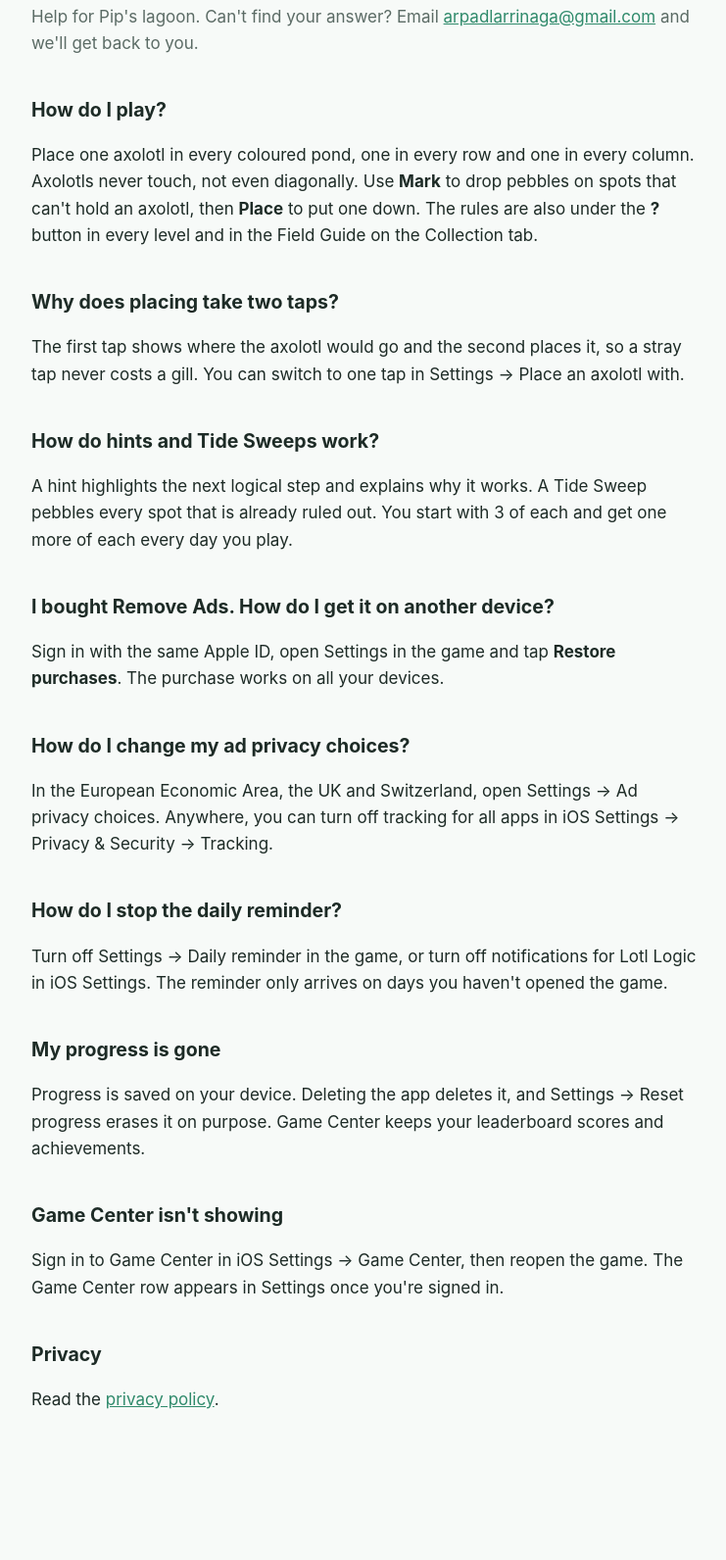
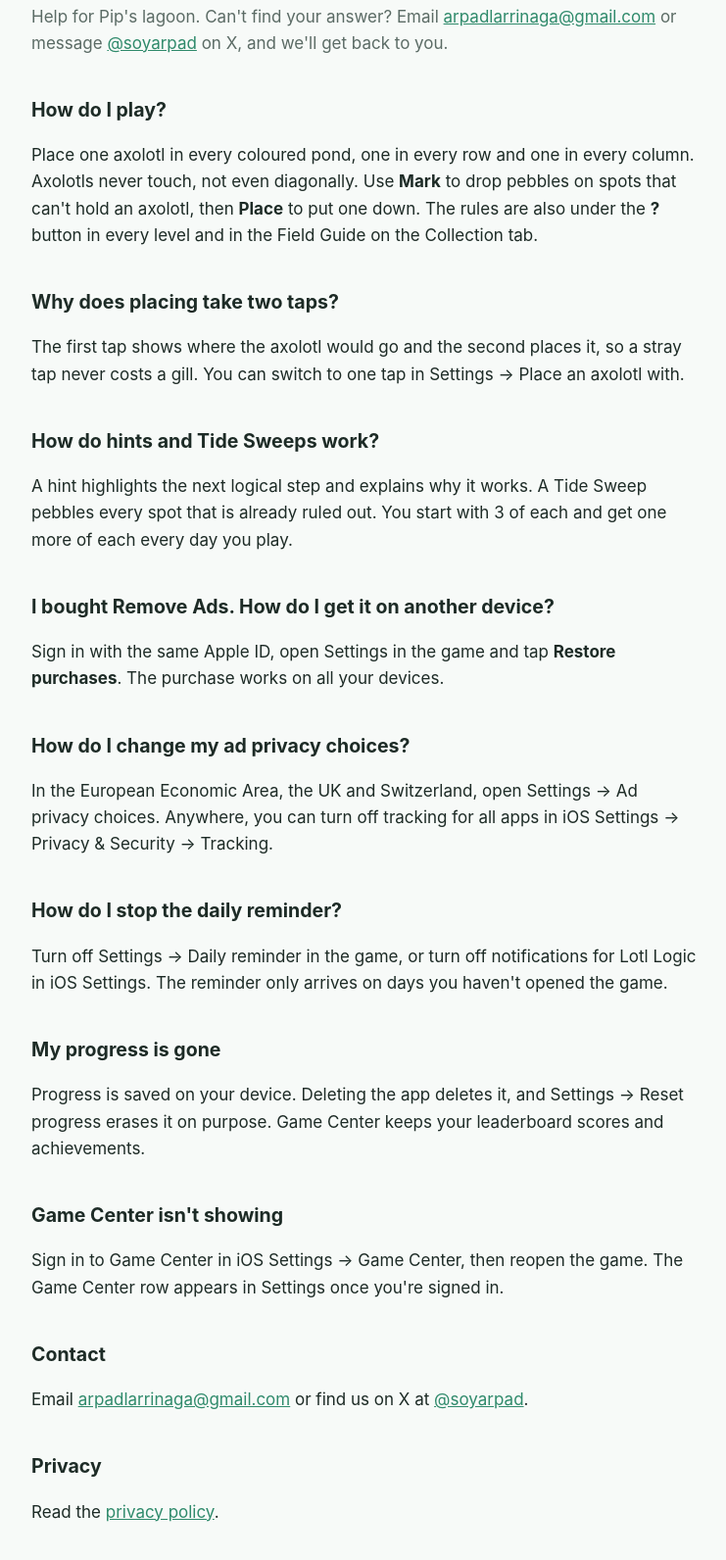
Before and after one commit to arpad-la/lotllogic, a plain HTML site: page support.html in a window 1280 px wide. Shown: the part 112-1704 px from the top of the page at 98% size, without its empty margins (268-1009 px from the left). Before the commit the page ends 1635 px from the top, so only its background shows below. Drawn offline with Linux system fonts and the light colour scheme.

Commit message:
Support: add X contact

```diff
--- a/support.html
+++ b/support.html
@@ -18,7 +18,7 @@
 <body>
 <main>
 <h1>Lotl Logic Support</h1>
-<p class="lead">Help for Pip's lagoon. Can't find your answer? Email <a href="mailto:arpadlarrinaga@gmail.com">arpadlarrinaga@gmail.com</a> and we'll get back to you.</p>
+<p class="lead">Help for Pip's lagoon. Can't find your answer? Email <a href="mailto:arpadlarrinaga@gmail.com">arpadlarrinaga@gmail.com</a> or message <a href="https://x.com/soyarpad">@soyarpad</a> on X, and we'll get back to you.</p>
 
 <h2>How do I play?</h2>
 <p>Place one axolotl in every coloured pond, one in every row and one in every column. Axolotls never touch, not even diagonally. Use <strong>Mark</strong> to drop pebbles on spots that can't hold an axolotl, then <strong>Place</strong> to put one down. The rules are also under the <strong>?</strong> button in every level and in the Field Guide on the Collection tab.</p>
@@ -44,6 +44,9 @@
 <h2>Game Center isn't showing</h2>
 <p>Sign in to Game Center in iOS Settings → Game Center, then reopen the game. The Game Center row appears in Settings once you're signed in.</p>
 
+<h2>Contact</h2>
+<p>Email <a href="mailto:arpadlarrinaga@gmail.com">arpadlarrinaga@gmail.com</a> or find us on X at <a href="https://x.com/soyarpad">@soyarpad</a>.</p>
+
 <h2>Privacy</h2>
 <p>Read the <a href="privacy.html">privacy policy</a>.</p>
 </main>
```
